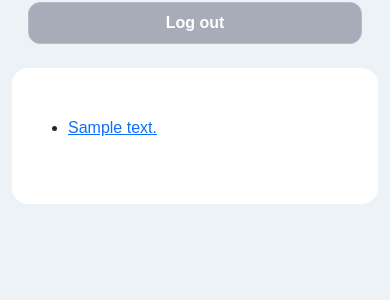
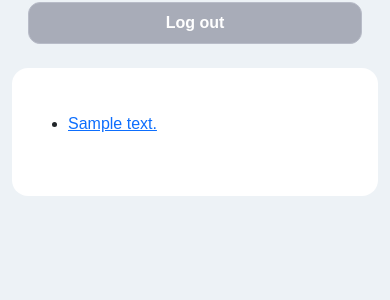
Before and after one commit to diixo/Google-OAuth2-integration-with-FastAPI, a Django app: page /bookmarks in a window 390 px wide. Shown: the part 319-619 px from the top of the page. Run offline with Django 5.2, Linux system fonts and the light colour scheme; a user stored in the database is signed in; tables that the repository leaves empty hold one stand-in row (values such as "Sample post"); a database or web service that is not in the repository returns one stand-in record (values such as "Sample title"); data that the repository does not hold is empty; some libraries are stand-ins or nearby versions; some web fonts are replaced.

Commit message:
bookmarks.html

```diff
--- a/core/app_main/templates/app_main/bookmarks.html
+++ b/core/app_main/templates/app_main/bookmarks.html
@@ -10,7 +10,7 @@
 {% block content %}
 
 <!----- internal main-content ------>
-<div class="main-content col-md-10 col-12 bg-white rounded-4 px-4" style="padding-bottom: 2.5rem; padding-top: 2.5rem;">
+<div class="main-content col-md-10 col-12 bg-white rounded-4 px-4" style="padding-bottom: 2.25rem; padding-top: 2.25rem;">
     {% if bookmarks %}
     <ul>
         {% for url, description in bookmarks.items %}
```
